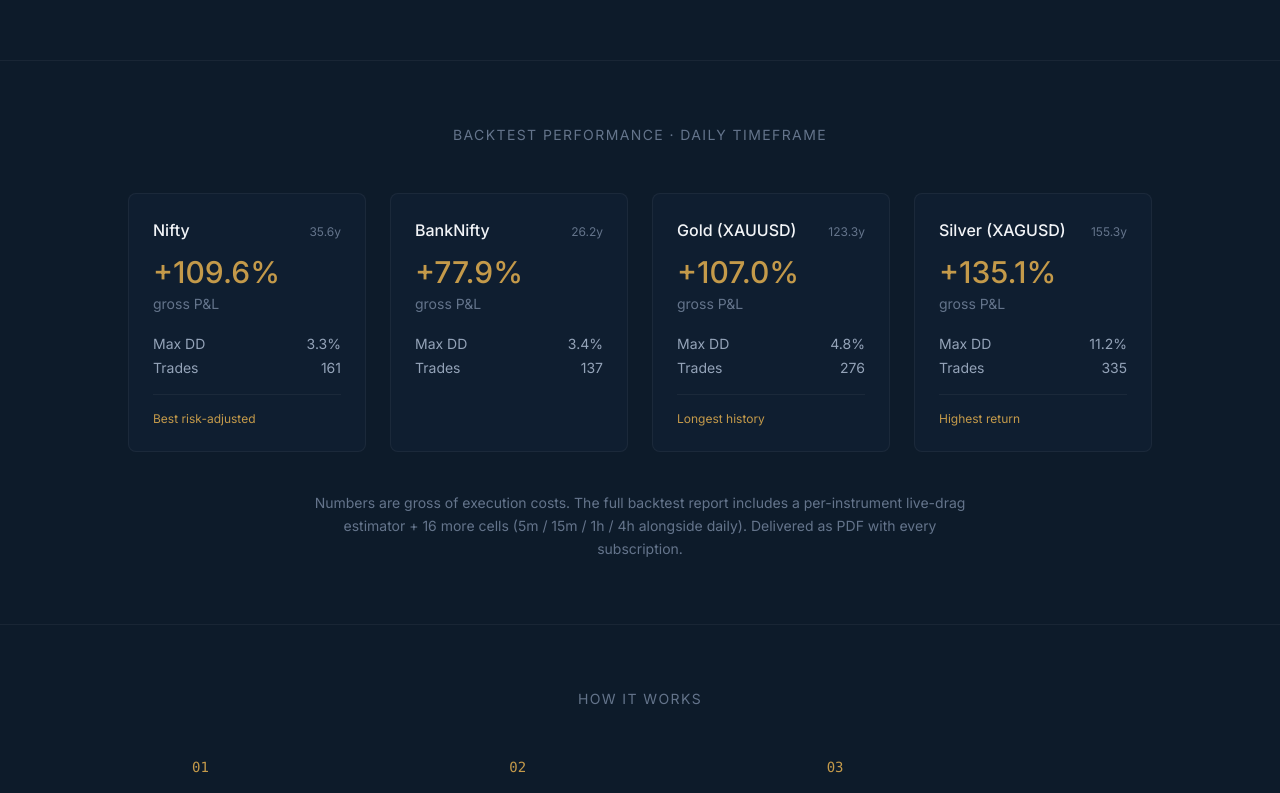
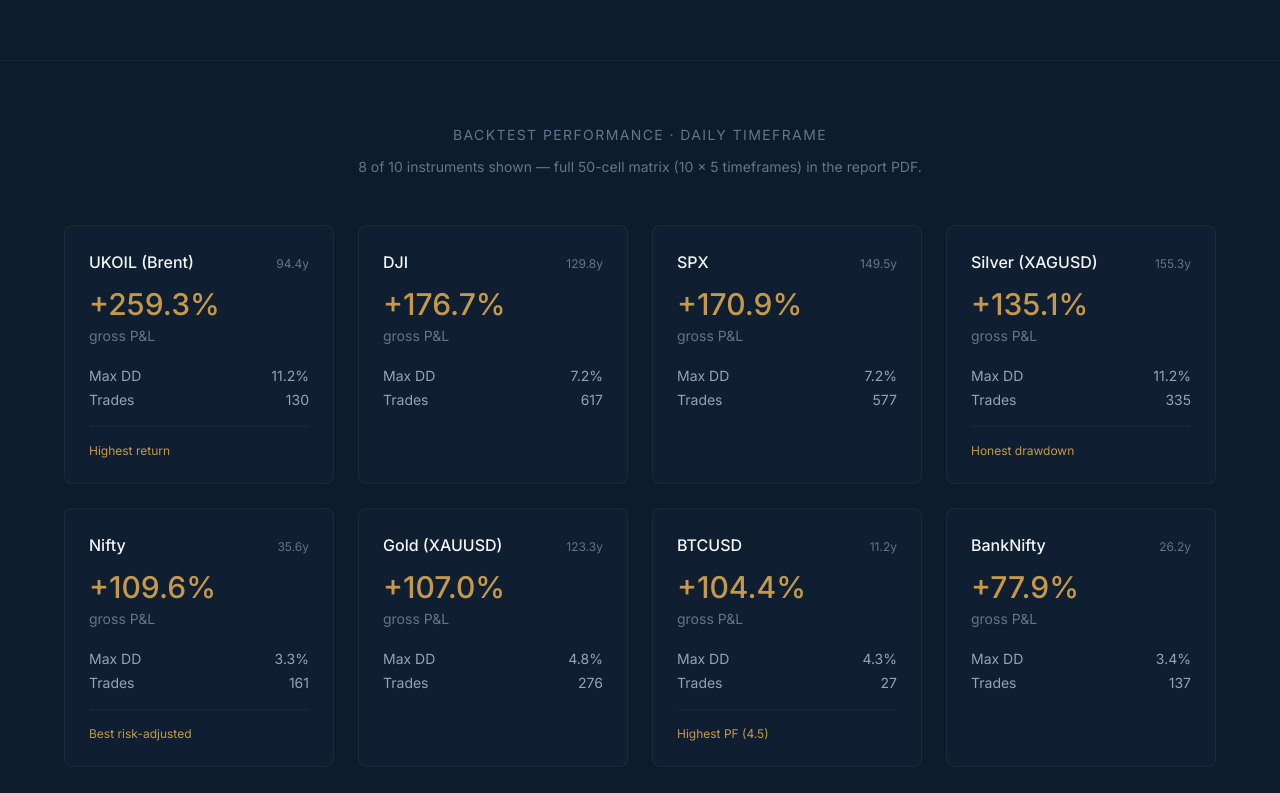
Before and after one commit to helmquant/helmquant.github.io, a Next.js app: page /ate in a window 1280 px wide. Shown: the part 580-1373 px from the top of the page. Built offline with nearby package versions, Linux system fonts and the light colour scheme.

Commit message:
feat: more backtested data added

```diff
--- a/app/ate/page.tsx
+++ b/app/ate/page.tsx
@@ -5,7 +5,7 @@
 export const metadata: Metadata = {
   title: "ATE — Adaptive Trend Engine",
   description:
-    "Self-tuning trend-following indicator for TradingView. Backtested across Nifty, BankNifty, Gold (XAUUSD), and Silver (XAGUSD) — drawdowns shown honestly. ₹499/mo or ₹4,999/yr. 7-day free trial.",
+    "Self-tuning trend-following indicator for TradingView. Backtested across 10 instruments × 5 timeframes — Nifty, BankNifty, Gold, Silver, SPX, NDX, DJI, BTCUSD, UKOIL, USDINR. Drawdowns shown honestly. ₹499/mo or ₹4,999/yr. 7-day free trial.",
   openGraph: {
     title: "ATE — Adaptive Trend Engine · Helm Quant",
     description:
@@ -68,11 +68,44 @@
 
       {/* ─── BACKTEST HIGHLIGHTS ─────────────────────────────────────────── */}
       <section className="px-6 py-16 border-t border-white/5">
-        <div className="max-w-5xl mx-auto">
-          <h2 className="text-sm uppercase tracking-widest text-muted-dim text-center mb-12">
+        <div className="max-w-6xl mx-auto">
+          <h2 className="text-sm uppercase tracking-widest text-muted-dim text-center mb-3">
             Backtest performance · daily timeframe
           </h2>
+          <p className="text-sm text-muted-dim text-center mb-12">
+            8 of 10 instruments shown — full 50-cell matrix (10 × 5 timeframes) in the report PDF.
+          </p>
           <div className="grid sm:grid-cols-2 lg:grid-cols-4 gap-6">
+            <BacktestCard
+              instrument="UKOIL (Brent)"
+              pnl="+259.3%"
+              drawdown="11.2%"
+              trades={130}
+              years="94.4y"
+              highlight="Highest return"
+            />
+            <BacktestCard
+              instrument="DJI"
+              pnl="+176.7%"
+              drawdown="7.2%"
+              trades={617}
+              years="129.8y"
+            />
+            <BacktestCard
+              instrument="SPX"
+              pnl="+170.9%"
+              drawdown="7.2%"
+              trades={577}
+              years="149.5y"
+            />
+            <BacktestCard
+              instrument="Silver (XAGUSD)"
+              pnl="+135.1%"
+              drawdown="11.2%"
+              trades={335}
+              years="155.3y"
+              highlight="Honest drawdown"
+            />
             <BacktestCard
               instrument="Nifty"
               pnl="+109.6%"
@@ -82,34 +115,33 @@
               highlight="Best risk-adjusted"
             />
             <BacktestCard
+              instrument="Gold (XAUUSD)"
+              pnl="+107.0%"
+              drawdown="4.8%"
+              trades={276}
+              years="123.3y"
+            />
+            <BacktestCard
+              instrument="BTCUSD"
+              pnl="+104.4%"
+              drawdown="4.3%"
+              trades={27}
+              years="11.2y"
+              highlight="Highest PF (4.5)"
+            />
+            <BacktestCard
               instrument="BankNifty"
               pnl="+77.9%"
               drawdown="3.4%"
               trades={137}
               years="26.2y"
             />
-            <BacktestCard
-              instrument="Gold (XAUUSD)"
-              pnl="+107.0%"
-              drawdown="4.8%"
-              trades={276}
-              years="123.3y"
-              highlight="Longest history"
-            />
-            <BacktestCard
-              instrument="Silver (XAGUSD)"
-              pnl="+135.1%"
-              drawdown="11.2%"
-              trades={335}
-              years="155.3y"
-              highlight="Highest return"
-            />
           </div>
-          <p className="text-sm text-muted-dim text-center mt-10 max-w-2xl mx-auto leading-relaxed">
-            Numbers are gross of execution costs. The full backtest report
-            includes a per-instrument live-drag estimator + 16 more cells
-            (5m / 15m / 1h / 4h alongside daily). Delivered as PDF with every
-            subscription.
+          <p className="text-sm text-muted-dim text-center mt-10 max-w-3xl mx-auto leading-relaxed">
+            Plus NDX (+61.5%) and USDINR (+18.2%) in the full report. Numbers
+            are gross of execution costs — the report includes a per-instrument
+            live-drag estimator. The standout non-daily cell: BTCUSD 4h
+            (+160.1%, RF 37.6) — highest 4h Return Factor in the matrix.
           </p>
         </div>
       </section>
@@ -230,7 +262,7 @@
           <div className="space-y-8">
             <FaqItem
               q="What instruments and timeframes does ATE work on?"
-              a="The engine is market-agnostic — it works on any liquid instrument with enough TradingView history. The published backtest covers Nifty, BankNifty (NSE), Gold (XAUUSD spot), and Silver (XAGUSD spot) across 5m / 15m / 1h / 4h / 1D. Daily is the strongest cell across every instrument tested."
+              a="The engine is market-agnostic — it works on any liquid instrument with enough TradingView history. The published backtest covers 10 instruments × 5 timeframes (50 cells): Nifty, BankNifty (NSE), Gold (XAUUSD spot), Silver (XAGUSD spot), SPX, NDX, DJI, BTCUSD, UKOIL (Brent), and USDINR. Daily is the strongest cell on 9 of 10 instruments — BTCUSD's 4h cell is the exception and a standout in its own right."
             />
             <FaqItem
               q="Do I need to tune any settings?"
--- a/app/page.tsx
+++ b/app/page.tsx
@@ -39,7 +39,7 @@
           <div className="grid md:grid-cols-3 gap-12 md:gap-16">
             <ProductBlock
               title="ATE — Adaptive Trend Engine"
-              description="Self-tuning trend-following indicator for TradingView. 300+ parameter combinations tested on every bar. Backtested across Nifty, BankNifty, Gold, and Silver — drawdowns shown openly."
+              description="Self-tuning trend-following indicator for TradingView. 300+ parameter combinations tested on every bar. Backtested across 10 instruments × 5 timeframes — Indian indices, US indices, commodities, crypto, FX. Drawdowns shown openly."
               status="Launching May 27 · 7-day free trial open"
               href="/ate"
             />
```
